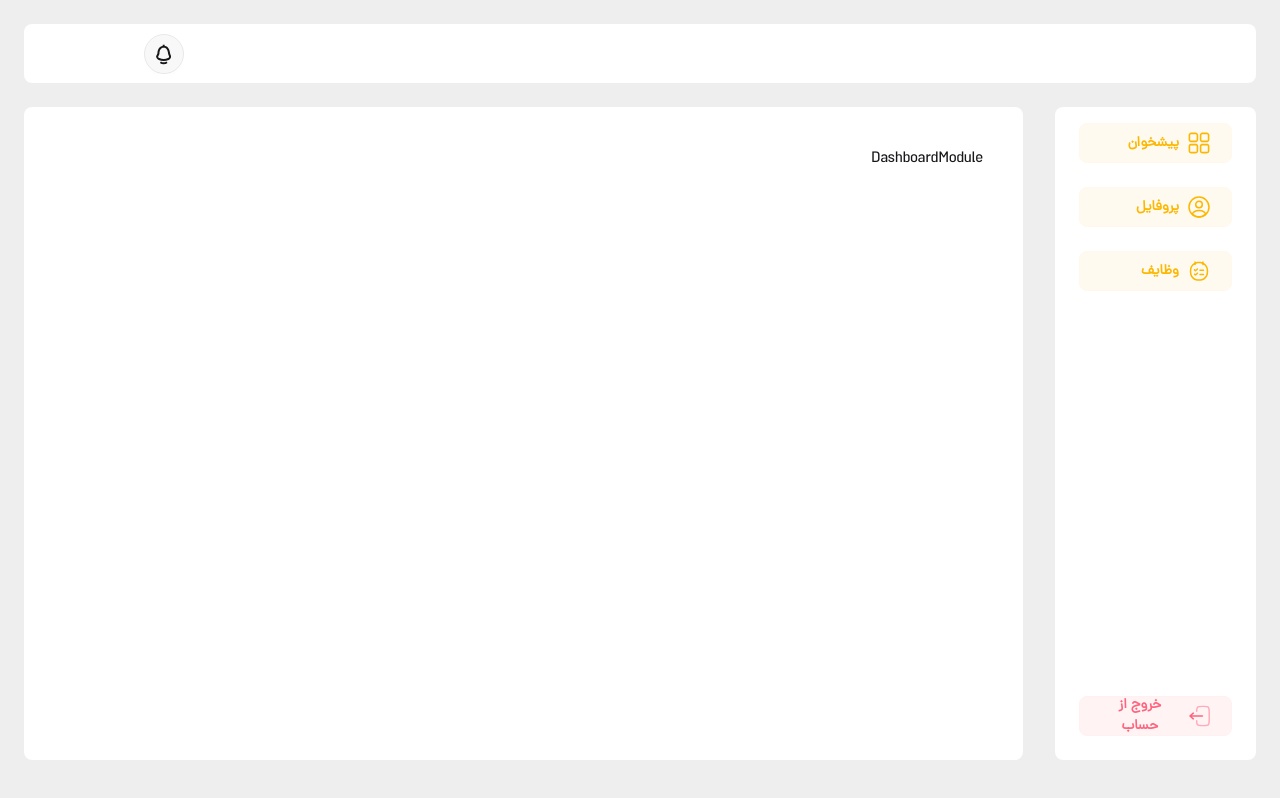
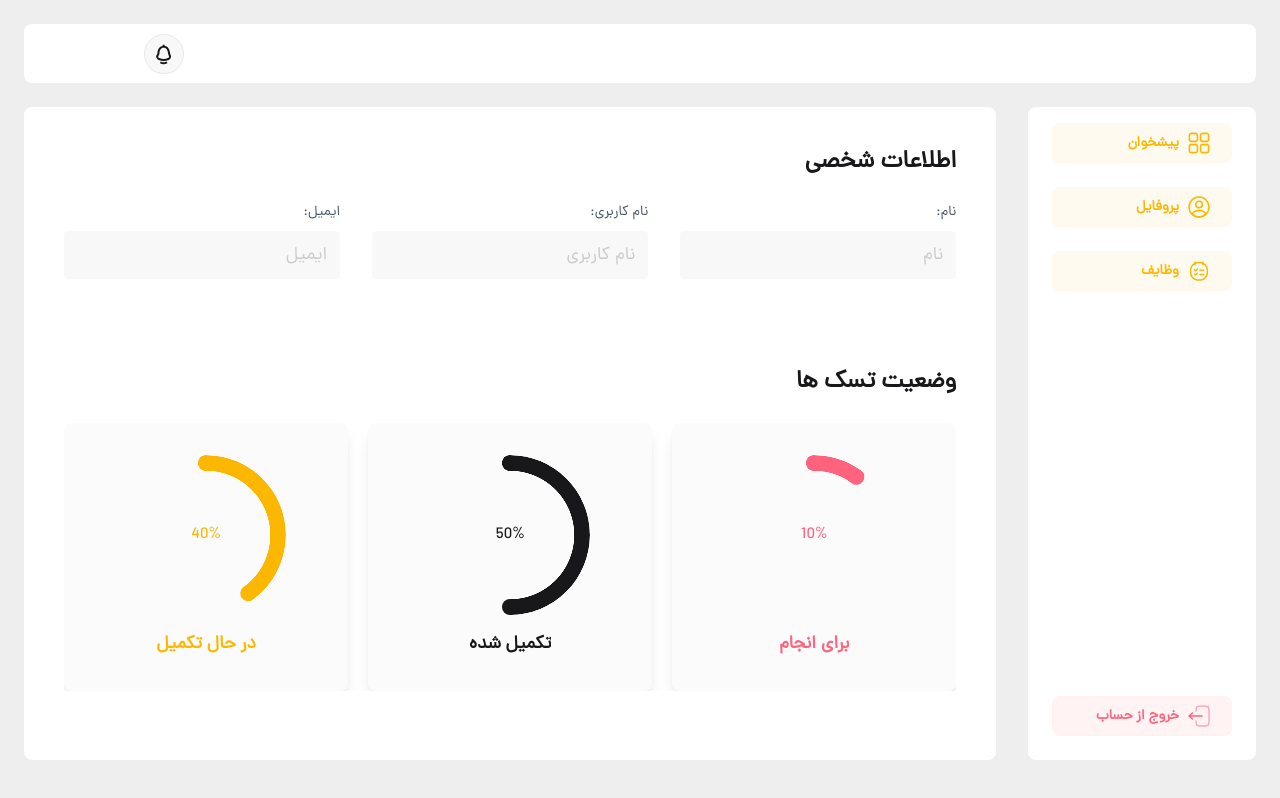
Before and after one commit to MahdiKgz/TaskManagerFront, a Next.js app: page /dashboard in a window 1280 px wide. Built offline with nearby package versions, Linux system fonts and the light colour scheme; no server answers.

Commit message:
chore: static overview page

```diff
--- a/src/modules/dashboard/Dashboard.tsx
+++ b/src/modules/dashboard/Dashboard.tsx
@@ -1,7 +1,36 @@
+import useOverview from "@/src/hooks/useOverview";
 import React from "react";
+import { FormProvider } from "react-hook-form";
+import Input from "../sharedComponents/Input";
+import RadialProgress from "./components/RadialProgress";
 
 function DashboardModule() {
-  return <div>DashboardModule</div>;
+  const { methods, handleSubmit, onSubmit, disabled } = useOverview();
+  return (
+    <FormProvider {...methods}>
+      <form
+        onSubmit={handleSubmit(onSubmit)}
+        className="flex items-start flex-col gap-20"
+      >
+        <div className="w-full flex items-start flex-col gap-6">
+          <h1 className="font-bold text-2xl">اطلاعات شخصی</h1>
+          <div className="w-full flex flex-col sm:flex-row items-start gap-8">
+            <Input name="name" label="نام:" disabled={disabled} />
+            <Input name="username" label="نام کاربری:" disabled={disabled} />
+            <Input name="email" label="ایمیل:" disabled={disabled} />
+          </div>
+        </div>
+        <div className="w-full flex items-start flex-col gap-6">
+          <h1 className="font-bold text-2xl">وضعیت تسک ها</h1>
+          <div className="w-full flex items-start gap-5 justify-around">
+            <RadialProgress type="todo" value={10} />
+            <RadialProgress type="completed" value={50} />
+            <RadialProgress type="in-progress" value={40} />
+          </div>
+        </div>
+      </form>
+    </FormProvider>
+  );
 }
 
 export default DashboardModule;
--- /dev/null
+++ b/src/modules/dashboard/components/RadialProgress.tsx
@@ -0,0 +1,41 @@
+import React from "react";
+
+interface RadialProgressProps {
+  value: number;
+  type: "completed" | "in-progress" | "todo";
+}
+
+const getClassNames = (type: string) => {
+  switch (type) {
+    case "completed":
+      return { color: "accent", label: "تکمیل شده" };
+    case "in-progress":
+      return { color: "warning", label: "در حال تکمیل" };
+    case "todo":
+      return { color: "error", label: "برای انجام" };
+    default:
+      return { color: "error", label: "نامشخص" };
+  }
+};
+
+function RadialProgress({ value, type }: RadialProgressProps) {
+  const { color, label } = getClassNames(type);
+
+  return (
+    <div className="w-[300px] h-fit px-6 py-8 flex flex-col items-center gap-4 bg-base-200/50 rounded-lg shadow-lg">
+      <div
+        className={`radial-progress text-${color}`}
+        style={{ "--value": value, "--size": "10rem" } as React.CSSProperties}
+        aria-valuenow={value}
+        aria-valuemin={0}
+        aria-valuemax={100}
+        role="progressbar"
+      >
+        {value}%
+      </div>
+      <span className={`text-${color} font-semibold text-lg`}>{label}</span>
+    </div>
+  );
+}
+
+export default RadialProgress;
--- a/src/modules/dashboard/layout/Sidebar.tsx
+++ b/src/modules/dashboard/layout/Sidebar.tsx
@@ -7,7 +7,7 @@ import LogoutIcon from "@/src/icons/LogoutIcon";
 
 function DashboardSidebar() {
   return (
-    <div className="w-[240px] h-full bg-base-100 rounded-lg px-6 py-4 pb-6">
+    <div className="w-[280px] h-full bg-base-100 rounded-lg px-6 py-4 pb-6">
       <div className="w-full h-full flex flex-col items-start justify-between">
         <div className="w-full flex flex-col items-start gap-6">
           <Link href="/dashboard" className="dashboard-btn">
--- a/src/modules/sharedComponents/Input.tsx
+++ b/src/modules/sharedComponents/Input.tsx
@@ -5,9 +5,11 @@ import { useFormContext, RegisterOptions } from "react-hook-form";
 interface InputProps {
   name: string;
   validation?: RegisterOptions;
+  disabled?: boolean;
+  label?: string;
 }
 
-function Input({ name, validation }: InputProps) {
+function Input({ name, validation, disabled = false, label }: InputProps) {
   const {
     register,
     formState: { errors },
@@ -15,6 +17,7 @@ function Input({ name, validation }: InputProps) {
 
   return (
     <div className="w-full flex flex-col items-start gap-y-2">
+      {label && <label className="text-gray-600 text-sm">{label}</label>}
       <input
         className="w-full input focus:input-warning input-lg transition-colors duration-300"
         {...register(name, {
@@ -27,6 +30,7 @@ function Input({ name, validation }: InputProps) {
             ? "password"
             : "text"
         }
+        disabled={disabled}
       />
       <span className="text-xs text-error font-semibold mx-2">
         {errors[name]?.message as React.ReactNode}
```
